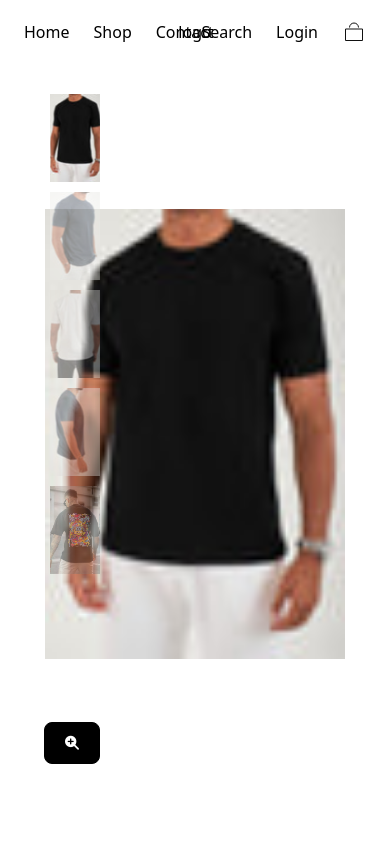
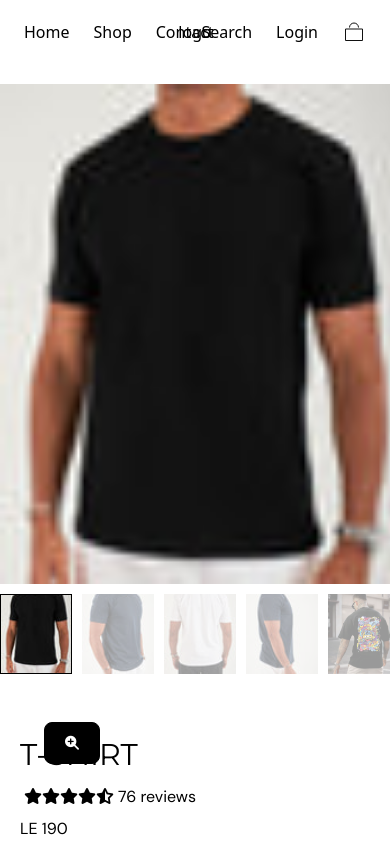
Before and after one commit to Yossef-Magdy/ecommerce-project, an Angular app: page /products/product-slug in a window 390 px wide. Shown: the top 841 px of the page. Built offline with nearby package versions, Linux system fonts and the light colour scheme.

Commit message:
update gallery to be responsive

```diff
--- a/src/app/features/product-details/gallery-swiper/gallery-swiper.component.css
+++ b/src/app/features/product-details/gallery-swiper/gallery-swiper.component.css
@@ -1,40 +1,8 @@
-/* .gallery{
-    background-color: aquamarine;
-    flex-direction: column;
-
-}
-
-.selector-wrapper{
-    position: absolute;
-    overflow: hidden;
-    width: 6rem;
-    height: 100vh;
-    max-width: 6rem;
-    max-height: 385px;
-    top: 7.2rem;
-}
-
-.gallery-img-select{
-    transform: translate3d(0px, -86.75px, 0px);
-    transition-duration: 0ms;
-    transition-timing-function: ease-out;
-    margin: 0 auto;
-    position: relative;
-    width: 100%;
-    height: 100%;
-    z-index: 1;
-    display: flex;
-    transition-property: transform;
-    box-sizing: content-box;
-}
-
-.gallery-img-select button{
-    border: 1px solid var(--light-gray);
-} */
 
 .mySwiper {
     width: 300px;
-    height: 700px;
+    height: 900px;
+    padding: 10px auto;
 }
 
   .mySwiper2 {
@@ -56,20 +24,35 @@
 
   .mySwiper2 .swiper-slide-thumb-active {
     opacity: 1;
+    border: 1px solid black;
   }
 
   swiper-slide img {
     display: block;
     width: 100%;
-    height: 100%;
     object-fit:contain;
     object-position: center center;
   }
 
   .mySwiper2 swiper-slide img{
     object-fit:cover;
+    height: 100%;
   }
 
   .slider-wrapper{
     position: relative;
   }
+
+
+  @media (max-width: 768px) {
+    .mySwiper {
+      width: 400px;
+      height: 500px;
+    }
+    .mySwiper2 {
+      width: 600px;
+    }
+    .mySwiper2 swiper-slide {
+      width: 20%;
+    }
+  }
--- a/src/app/features/product-details/gallery-swiper/gallery-swiper.component.html
+++ b/src/app/features/product-details/gallery-swiper/gallery-swiper.component.html
@@ -1,3 +1,4 @@
+<div class="w-full">
     <div class="slider-wrapper">
         <swiper-container style="--swiper-navigation-color: #fff; --swiper-pagination-color: #fff;" class="mySwiper"
             thumbs-swiper=".mySwiper2" space-between="10" controller-control=".mySwiper2">
@@ -10,7 +11,7 @@
 
         <div>
             <swiper-container class="mySwiper2" space-between="10" slides-per-view="5" free-mode="true"
-        watch-slides-progress="true" direction="vertical" mousewheel-force-to-axis="true" style="width: 200px; height: 500px;">
+            watch-slides-progress="true" [direction]="direction" mousewheel-force-to-axis="true" [style]="swiperStyle">
                 @for(img of images; track img.id){
                     <swiper-slide>
                         <img [src]="img.src" class="object-contain"/>
@@ -19,3 +20,4 @@
             </swiper-container>
         </div>
     </div>
+</div>
--- a/src/app/features/product-details/gallery-swiper/gallery-swiper.component.ts
+++ b/src/app/features/product-details/gallery-swiper/gallery-swiper.component.ts
@@ -1,37 +1,48 @@
-import { Component, CUSTOM_ELEMENTS_SCHEMA } from '@angular/core';
-import Swiper from 'swiper';
-import { Navigation, Pagination } from 'swiper/modules';
-
+import { Component, HostListener, CUSTOM_ELEMENTS_SCHEMA } from '@angular/core';
 
 @Component({
   selector: 'app-gallery-swiper',
   standalone: true,
-  imports: [],
   templateUrl: './gallery-swiper.component.html',
-  styleUrl: './gallery-swiper.component.css',
+  styleUrls: ['./gallery-swiper.component.css'],
   schemas: [CUSTOM_ELEMENTS_SCHEMA]
 })
 export class GallerySwiperComponent {
+  // Default direction is set to vertical
+  direction: 'horizontal' | 'vertical' = 'vertical';
+  swiperStyle: any = {};  // Store styles dynamically
+
   images = [
-    {"id": 1,
-      "src": "assets/1.jpg"
-    },
-    {"id": 2,
-      "src": "assets/2.jpg"
-    },
-    {"id": 3,
-      "src": "assets/3.jpg"
-    },
-    {"id": 4,
-      "src": "assets/4.jpg"
-    },
-    {"id": 5,
-      "src": "assets/5.jpg"
-    },
-    {"id": 1,
-      "src": "assets/1.jpg"
-    },
-  ]
+    { id: 1, src: "assets/1.jpg" },
+    { id: 2, src: "assets/2.jpg" },
+    { id: 3, src: "assets/3.jpg" },
+    { id: 4, src: "assets/4.jpg" },
+    { id: 5, src: "assets/5.jpg" },
+    { id: 6, src: "assets/1.jpg" },
+  ];
 
+  constructor() {
+    // Set initial direction and styles based on the screen size
+    this.updateDirectionBasedOnScreenSize();
+  }
 
+  // Listen for window resize events to dynamically change direction and styles
+  @HostListener('window:resize', ['$event'])
+  onResize() {
+    this.updateDirectionBasedOnScreenSize();
+  }
+
+  // Update Swiper direction and styles based on screen width
+  updateDirectionBasedOnScreenSize() {
+    const screenWidth = window.innerWidth;
+    if (screenWidth > 768) {
+      // Set vertical view for large screens
+      this.direction = 'vertical';
+      this.swiperStyle = { width: '200px', height: '500px' };
+    } else {
+      // Set horizontal view for smaller screens
+      this.direction = 'horizontal';
+      this.swiperStyle = { width: '400px', height: '100px', position: 'static'};
+    }
+  }
 }
```
Lines whose indentation alone changed are shown as unchanged.
